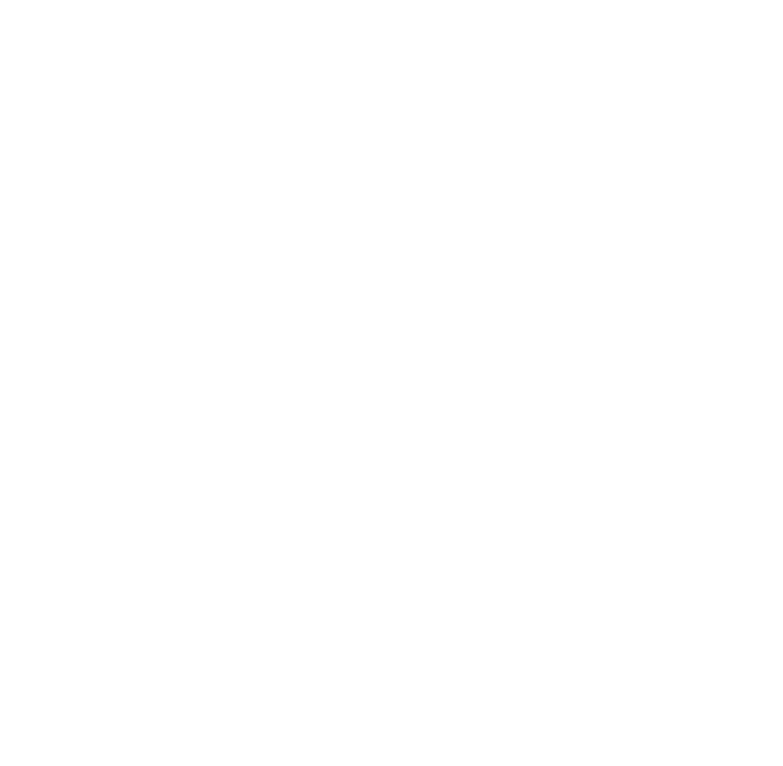
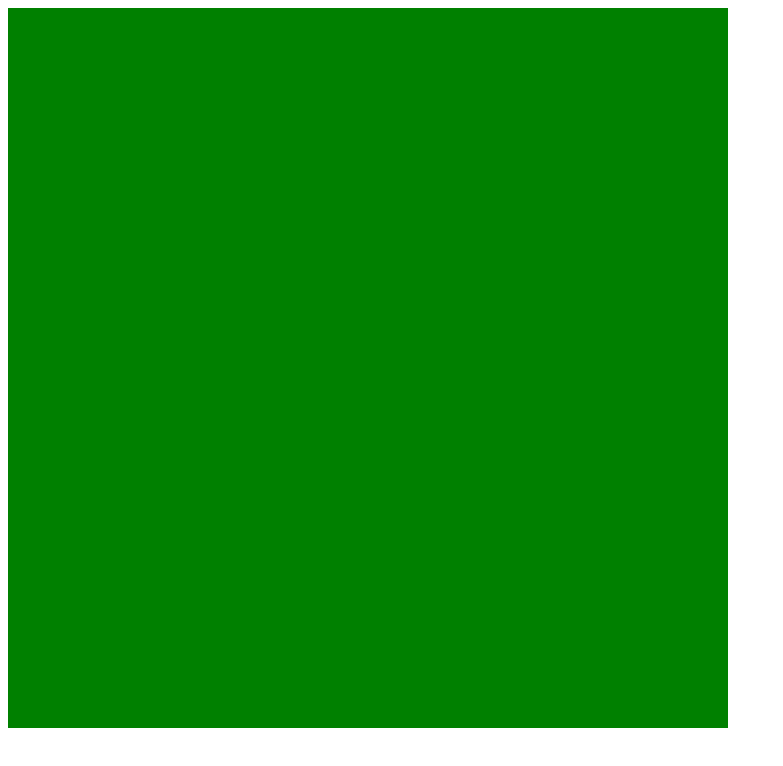
Before and after one commit to nikhil0426/candy-crush, a plain HTML site: page index.html in a window 1280 px wide. Shown: the whole page, without its empty margins (0-783 px from the left). Drawn offline with Linux system fonts and the light colour scheme.

Commit message:
styled basic outline of game's background

```diff
--- a/index.html
+++ b/index.html
@@ -6,7 +6,11 @@
   <link rel="stylesheet" href="style.css">
   <script src="app.js" charset="utf-8"></script>
 </head>
+  <body>
+    <div class="array">
 
+    </div>
+  </body>
 
 </body>
 </html>
--- a/style.css
+++ b/style.css
@@ -0,0 +1,12 @@
+.array{
+  background-color: green;
+  display: flex;
+  flex-wrap: wrap;
+  height: 720px;
+  width: 720px;
+}
+
+.array div {
+  height: 90px;
+  width: 90px;
+}
```
